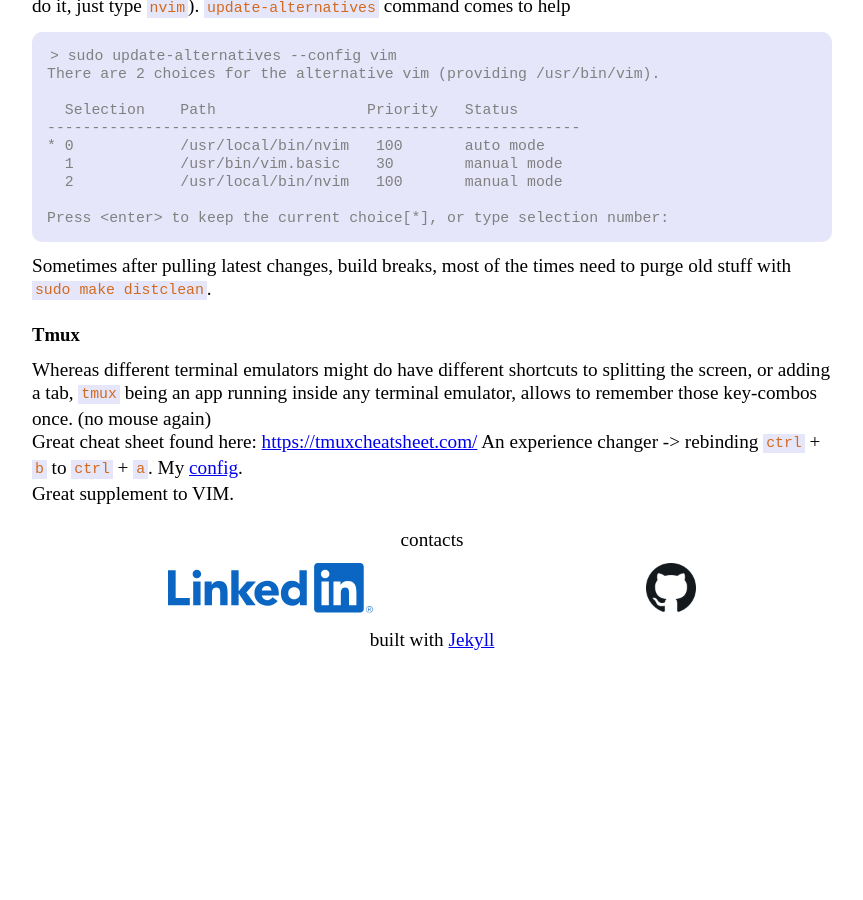
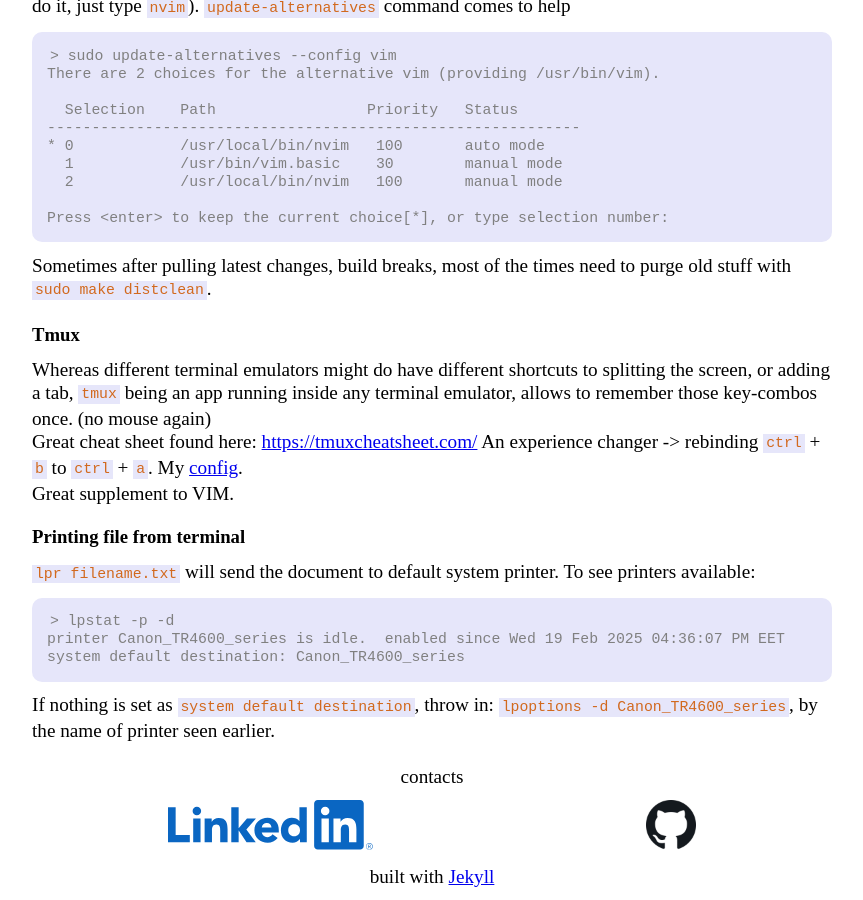
Before and after one commit to DmitryAlCh/mypage, a Jekyll site: the page built from _posts/2022-20-07-linux-commands.md, in a window 1280 px wide and 900 px high, scrolled down 3383 px. Shown: the whole window, without its empty margins (208-1071 px from the left). Built offline with Jekyll 4.4.1, drawn with Linux system fonts in a browser that asks for light colours; before the commit the page ends 4046 px from its top, so only the background shows below that.

Commit message:
added lpr command to linux post

````diff
--- a/_posts/2022-20-07-linux-commands.md
+++ b/_posts/2022-20-07-linux-commands.md
@@ -156,3 +156,13 @@ Great cheat sheet found here: [https://tmuxcheatsheet.com/](https://tmuxcheatshe
 An experience changer -> rebinding `ctrl` + `b` to `ctrl` + `a`.
 My [config](https://github.com/DmitryAlCh/dotfiles/blob/main/tmux/tmux.conf).
 Great supplement to VIM.
+
+### <a name="lpr"> Printing file from terminal
+`lpr filename.txt` will send the document to default system printer. To see printers available:
+```
+> lpstat -p -d
+printer Canon_TR4600_series is idle.  enabled since Wed 19 Feb 2025 04:36:07 PM EET
+system default destination: Canon_TR4600_series
+```
+If nothing is set as `system default destination`, throw in:
+`lpoptions -d Canon_TR4600_series`, by the name of printer seen earlier.
````
